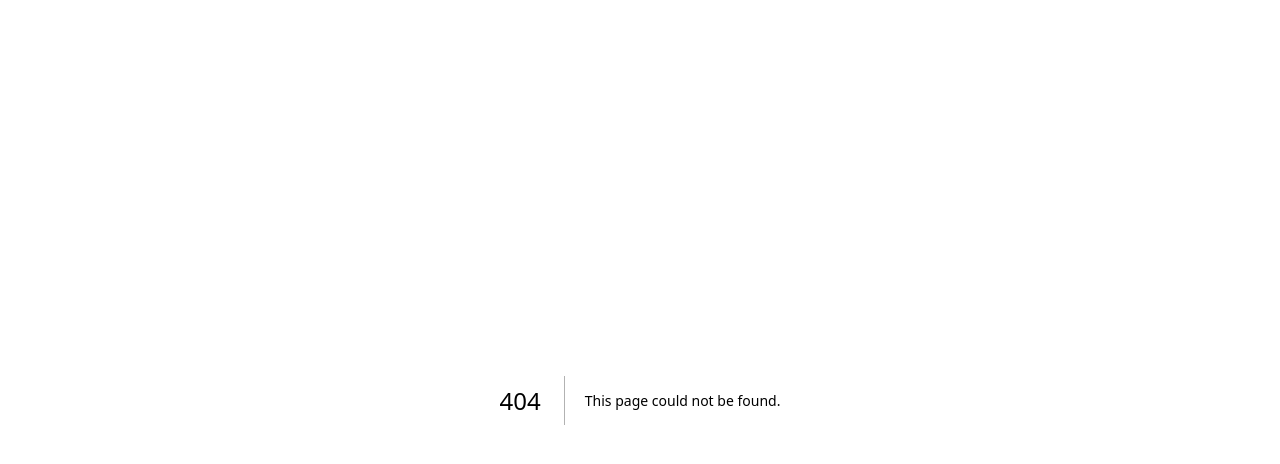
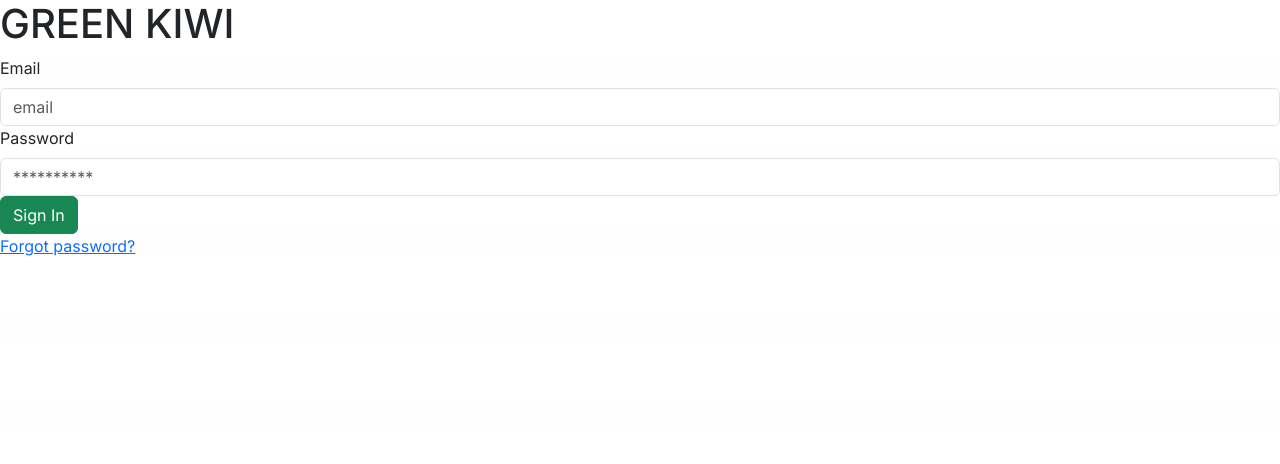
Before and after one commit to Seongrok-Shin/govhack2023_frontend, a Next.js app: page /login in a window 1280 px wide. Before the commit this address had no page. Shown: the top 464 px of the page. Built offline with nearby package versions, Linux system fonts and the light colour scheme.

Commit message:
(ADD) login page with authentication

```diff
--- a/firebaseConfig.js
+++ b/firebaseConfig.js
@@ -1,21 +1,22 @@
 // Import the functions you need from the SDKs you need
 import { initializeApp } from "firebase/app";
-import { getAnalytics } from "firebase/analytics";
+import { getAuth } from "firebase/auth";
 // TODO: Add SDKs for Firebase products that you want to use
 // https://firebase.google.com/docs/web/setup#available-libraries
 
 // Your web app's Firebase configuration
 // For Firebase JS SDK v7.20.0 and later, measurementId is optional
 const firebaseConfig = {
-  apiKey: "AIzaSyDbjM9IQ_niIpFzrXIqR9x9LhmKncTNT-g",
-  authDomain: "govhack2023-auth.firebaseapp.com",
-  projectId: "govhack2023-auth",
-  storageBucket: "govhack2023-auth.appspot.com",
-  messagingSenderId: "941149742017",
-  appId: "1:941149742017:web:7456b3e70a4aee7cc3c540",
-  measurementId: "G-GCLR1ZW0N3"
+  apiKey: "AIzaSyATVvnQtLprQdqke3B0tcRVsiN2AoNftng",
+  authDomain: "greenkiwi-auth.firebaseapp.com",
+  projectId: "greenkiwi-auth",
+  storageBucket: "greenkiwi-auth.appspot.com",
+  messagingSenderId: "312056309897",
+  appId: "1:312056309897:web:6d93e177b768728136be58"
 };
 
 // Initialize Firebase
 const app = initializeApp(firebaseConfig);
-const analytics = getAnalytics(app);
+export const auth = getAuth(app);
+
+export default firebaseConfig;
--- a/package.json
+++ b/package.json
@@ -11,6 +11,7 @@
   "dependencies": {
     "bootstrap": "^5.3.1",
     "chart.js": "^4.3.3",
+    "encoding": "^0.1.13",
     "eslint": "8.47.0",
     "eslint-config-next": "13.4.18",
     "firebase": "^10.2.0",
--- /dev/null
+++ b/src/app/login/page.js
@@ -0,0 +1,67 @@
+"use client";
+
+import { auth } from "../../../firebaseConfig"
+import { signInWithEmailAndPassword } from "firebase/auth"
+import { useState } from "react"
+import { useRouter } from "next/navigation";
+import 'bootstrap/dist/css/bootstrap.css'
+
+export default function Login() {
+
+    const [user, setUser] = useState({ email: '', password: '' })
+    const router = useRouter()
+
+    if (false) {
+        signInWithEmailAndPassword(auth, "default@gmail.com", "default")
+            .then((userCredential) => {
+                // Signed in
+                const user = userCredential.user;
+                router.push("/");
+            })
+            .catch((error) => {
+                const errorCode = error.code;
+                const errorMessage = error.message;
+            });
+    }
+
+    const loginSubmit = () => {
+        signInWithEmailAndPassword(auth, user.email, user.password)
+            .then((userCredential) => {
+                // Signed in
+                const user = userCredential.user;
+                router.push("/");
+            })
+            .catch((error) => {
+                const errorCode = error.code;
+                const errorMessage = error.message;
+            });
+    }
+
+    return (
+        <form >
+            <h1>GREEN KIWI</h1>
+            <div className="form-group">
+                <label className="form-label">
+                    Email
+                </label>
+                <input id="email" type="text" placeholder="email" className="form-control"
+                    onChange={event => setUser({ ...user, email: event.target.value })} />
+            </div>
+            <div className="form-group">
+                <label htmlFor="password" className="form-label">
+                    Password
+                </label>
+                <input id="password" type="password" placeholder="**********" className="form-control"
+                    onChange={event => setUser({ ...user, password: event.target.value })} />
+            </div>
+            <div className="form-group">
+                <button className="btn btn-success" type="button" onClick={loginSubmit}>
+                    Sign In
+                </button>
+            </div>
+            <div className="col">
+                <a href="#!">Forgot password?</a>
+            </div>
+        </form>
+    )
+}
```
Also changed, not shown: src/app/page.js (+19 -3 lines), 1 other file (tests, documents, lock files or other folders).
